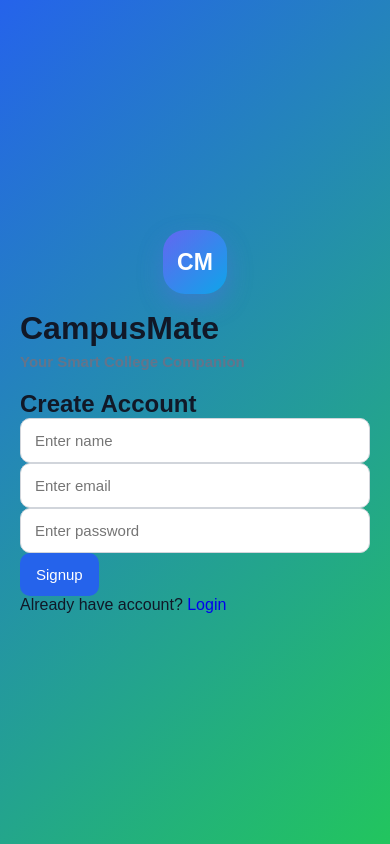
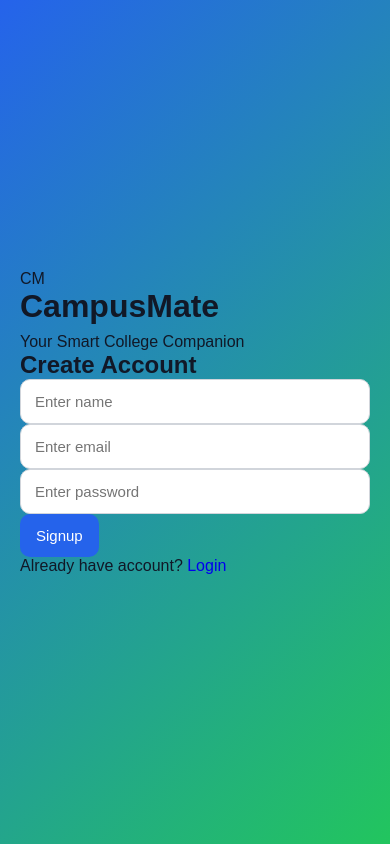
Before and after one commit to AHirranya/Student-Assistant, a React (Vite) app in the folder client/: page /signup in a window 390 px wide. Built offline with nearby package versions, Linux system fonts and the light colour scheme; no server answers.

Commit message:
Fix mobile bottom navigation no scroll

```diff
--- a/client/src/App.css
+++ b/client/src/App.css
@@ -1,47 +1,70 @@
 /* =========================
-   CAMPUSMATE BRANDING
+   FIX MOBILE NAV - NO SCROLL
 ========================= */
 
-.brand-logo,
-.auth-logo {
-  background: linear-gradient(135deg, #6366f1, #0ea5e9);
-  color: white;
-  box-shadow: 0 10px 24px rgba(99, 102, 241, 0.35);
-}
-
-.auth-logo {
-  width: 72px;
-  height: 72px;
-  border-radius: 24px;
-  margin: 0 auto 16px;
-  display: flex;
-  align-items: center;
-  justify-content: center;
-  font-size: 26px;
-  font-weight: 900;
-}
-
-.auth-tagline {
-  margin: -2px 0 20px;
-  color: #64748b;
-  font-size: 15px;
-  font-weight: 600;
-}
-
 @media (max-width: 768px) {
-  .brand-text h2 {
-    font-size: 18px;
+  .mobile-hide {
+    display: none !important;
   }
 
-  .brand-text p {
-    font-size: 11px;
-    line-height: 1.2;
+  .mobile-show {
+    display: flex !important;
   }
 
-  .auth-logo {
-    width: 64px;
-    height: 64px;
-    border-radius: 22px;
-    font-size: 23px;
+  .sidebar nav {
+    position: fixed;
+    left: 10px;
+    right: 10px;
+    bottom: 10px;
+    height: 68px;
+    background: rgba(255, 255, 255, 0.98);
+    border: 1px solid #e5e7eb;
+    border-radius: 24px;
+    box-shadow: 0 14px 40px rgba(15, 23, 42, 0.18);
+    display: flex;
+    flex-direction: row;
+    justify-content: space-between;
+    gap: 6px;
+    padding: 8px;
+    overflow: hidden !important;
+    z-index: 1000;
+  }
+
+  .nav-link {
+    flex: 1;
+    min-width: 0 !important;
+    height: 52px;
+    padding: 6px 4px;
+    border-radius: 18px;
+    color: #64748b;
+    background: transparent;
+    display: flex;
+    flex-direction: column;
+    align-items: center;
+    justify-content: center;
+    gap: 3px;
+    font-size: 9px;
+    text-align: center;
+  }
+
+  .nav-link.active {
+    background: linear-gradient(135deg, #6366f1, #0ea5e9);
+    color: white;
+    box-shadow: 0 8px 18px rgba(37, 99, 235, 0.28);
+  }
+
+  .nav-icon {
+    font-size: 18px;
+    line-height: 1;
+  }
+
+  .nav-label {
+    font-size: 9px;
+    line-height: 1;
+    white-space: nowrap;
+  }
+
+  .main-content {
+    padding-bottom: 96px;
   }
 }
--- a/client/src/components/Sidebar.jsx
+++ b/client/src/components/Sidebar.jsx
@@ -10,18 +10,18 @@ function Sidebar() {
   };
 
   const menuItems = [
-    { path: "/", icon: "🏠", label: "Home" },
-    { path: "/attendance", icon: "📅", label: "Attendance" },
-    { path: "/cgpa", icon: "📊", label: "CGPA" },
-    { path: "/exams", icon: "📘", label: "Exams" },
-    { path: "/notes", icon: "📝", label: "Notes" },
-    { path: "/reminders", icon: "🔔", label: "Alerts" },
-    { path: "/holidays", icon: "🎉", label: "Holidays" },
-    { path: "/class-topics", icon: "📚", label: "Topics" },
-    { path: "/internships", icon: "💼", label: "Jobs" },
-    { path: "/resume", icon: "📄", label: "Resume" },
-    { path: "/pod-ai", icon: "🤖", label: "AI" },
-    { path: "/profile", icon: "👤", label: "Profile" },
+    { path: "/", icon: "🏠", label: "Home", mobile: true },
+    { path: "/attendance", icon: "📅", label: "Attendance", mobile: true },
+    { path: "/cgpa", icon: "📊", label: "CGPA", mobile: false },
+    { path: "/exams", icon: "📘", label: "Exams", mobile: true },
+    { path: "/notes", icon: "📝", label: "Notes", mobile: false },
+    { path: "/reminders", icon: "🔔", label: "Alerts", mobile: true },
+    { path: "/holidays", icon: "🎉", label: "Holidays", mobile: false },
+    { path: "/class-topics", icon: "📚", label: "Topics", mobile: false },
+    { path: "/internships", icon: "💼", label: "Jobs", mobile: false },
+    { path: "/resume", icon: "📄", label: "Resume", mobile: false },
+    { path: "/pod-ai", icon: "🤖", label: "AI", mobile: false },
+    { path: "/profile", icon: "👤", label: "Profile", mobile: true },
   ];
 
   return (
@@ -46,7 +46,9 @@ function Sidebar() {
             to={item.path}
             end={item.path === "/"}
             className={({ isActive }) =>
-              isActive ? "nav-link active" : "nav-link"
+              `${isActive ? "nav-link active" : "nav-link"} ${
+                item.mobile ? "mobile-show" : "mobile-hide"
+              }`
             }
           >
             <span className="nav-icon">{item.icon}</span>
```
